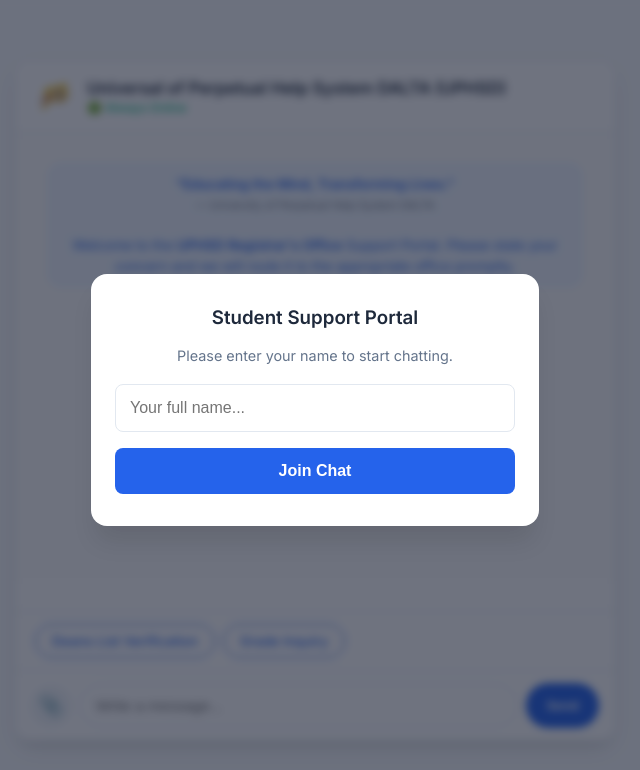
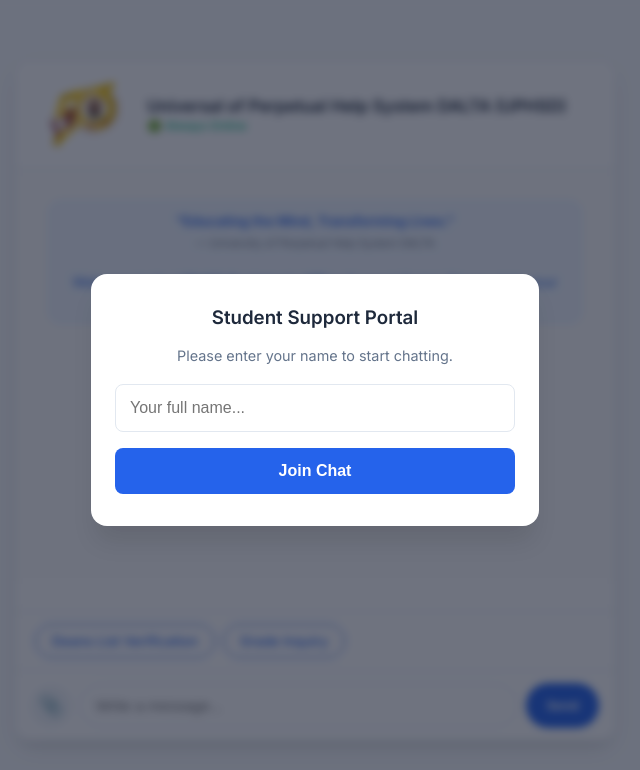
Before and after one commit to securityVault/portal, a website built with Vite: page index.html in a window 1280 px wide. Shown: the whole page, without its empty margins (325-965 px from the left). Built offline with nearby package versions, Linux system fonts and the light colour scheme; no server answers.

Commit message:
Update index.html

```diff
--- a/index.html
+++ b/index.html
@@ -341,7 +341,7 @@
 
     <div id="chat-container">
         <header>
-            <img src="upshd50th.png" alt="Logo" width: 100px; height:auto;>
+            <img src="upshd50th.png" alt="Logo" style="height:auto; width:100px;">
             <div>
                 <h2>Universal of Perpetual Help System DALTA (UPHSD)</h2>
                 <p>🟢 Always Online</p>
```
